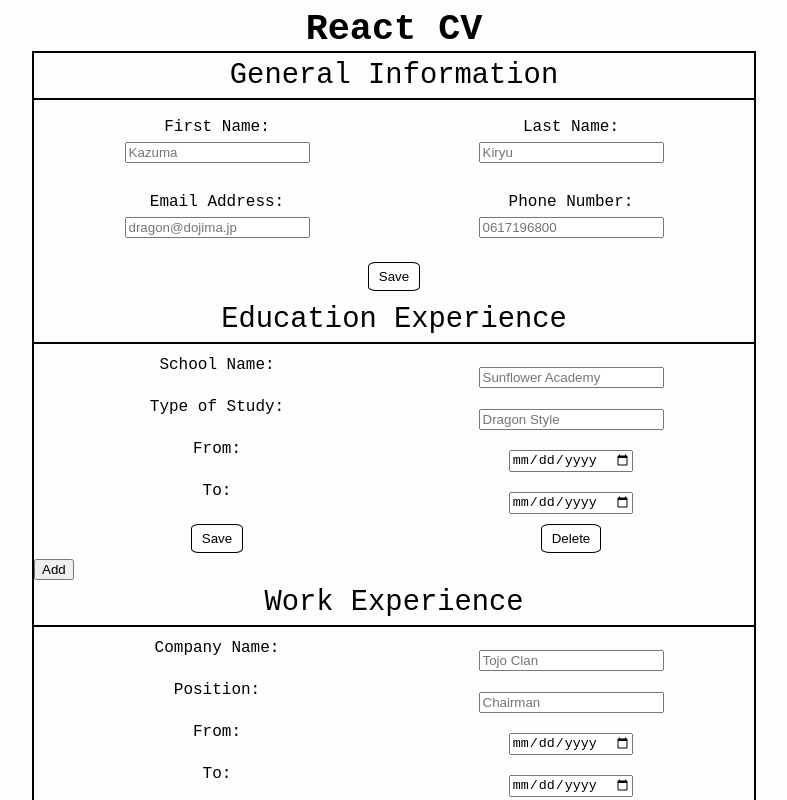
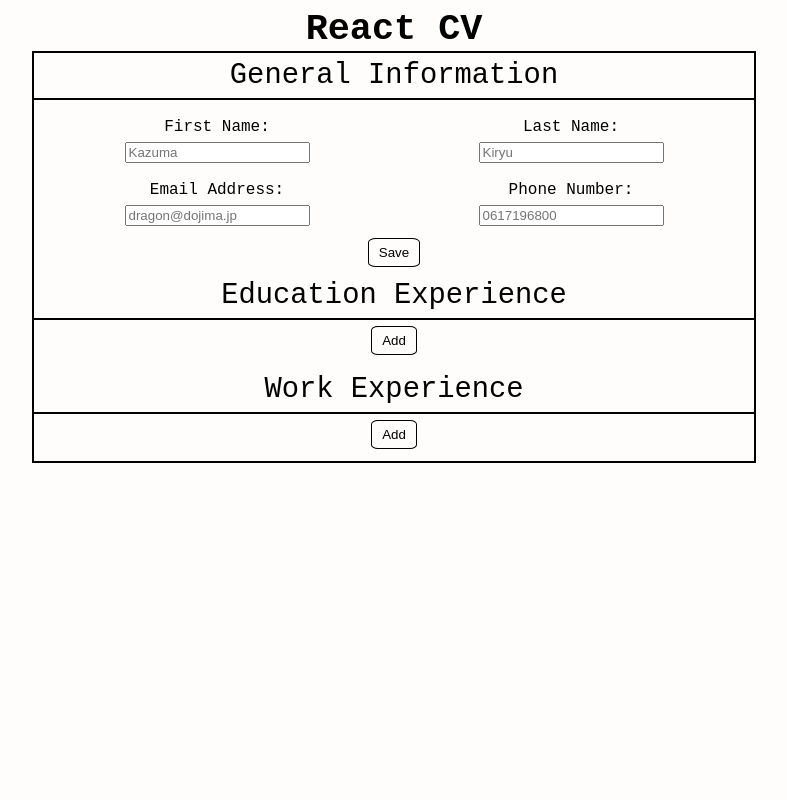
Before and after one commit to lw-a/cv-app, a React (Create React App) app: page / in a window 1280 px wide. Shown: the top 800 px of the page, without its empty margins (246-1033 px from the left). Built offline with nearby package versions, Linux system fonts and the light colour scheme.

Commit message:
style education and work

```diff
--- a/src/App.js
+++ b/src/App.js
@@ -61,17 +61,15 @@ class App extends React.Component {
           <h2>General Information</h2>
             <GeneralInfo />
           </div>
-          <div>
+          <div className="sectionDiv">
             <h2>Education Experience</h2>
-            <EducationInfo />
             {educationExp}
-            <button onClick={() => this.handleClick('education')}>Add</button>
+            <button onClick={() => this.handleClick('education')} className='btn addbtn'>Add</button>
           </div>
-          <div>
+          <div className="sectionDiv">
           <h2>Work Experience</h2>
-            <ExperienceInfo />
             {workExp}
-            <button onClick={() => this.handleClick('work')}>Add</button>
+            <button onClick={() => this.handleClick('work')} className='btn addbtn'>Add</button>
           </div>
         </main>
       </div>
--- a/src/Components/EducationInfo.js
+++ b/src/Components/EducationInfo.js
@@ -57,17 +57,17 @@ class EducationInfo extends React.Component {
     return (
       <section>
         <form onSubmit={this.handleSubmit}>
-        <label htmlFor='school'>School Name:</label>
-          <input type='text' placeholder='Sunflower Academy' name='school' id='school' onChange={this.handleChange} value={school} />
+        <label htmlFor='school'><p>School Name:</p>
+          <input type='text' placeholder='Sunflower Academy' name='school' id='school' onChange={this.handleChange} value={school} /></label>
 
-          <label htmlFor='type'>Type of Study:</label>
-          <input type='text' placeholder='Dragon Style' name='type' id='type' onChange={this.handleChange} value={type} />
+          <label htmlFor='type'><p>Type of Study:</p>
+          <input type='text' placeholder='Dragon Style' name='type' id='type' onChange={this.handleChange} value={type} /></label>
 
-          <label htmlFor='from'>From:</label>
-          <input type='date' name='from' id='from' onChange={this.handleChange} value={from} />
+          <label htmlFor='from'><p>From:</p>
+          <input type='date' name='from' id='from' onChange={this.handleChange} value={from} /></label>
 
-          <label htmlFor='to'>To:</label>
-          <input type='date' name='to' id='to' onChange={this.handleChange} value={to} />
+          <label htmlFor='to'><p>To:</p>
+          <input type='date' name='to' id='to' onChange={this.handleChange} value={to} /></label>
           <button type='submit' className='btn'>Save</button> <button type='button' onClick={() => handleDelete('educations', id)} className='btn'> Delete </button>
         </form>
       </section>
--- a/src/Components/ExperienceInfo.js
+++ b/src/Components/ExperienceInfo.js
@@ -61,20 +61,20 @@ class ExperienceInfo extends React.Component {
     return (
       <section>
         <form onSubmit={this.handleSubmit}>
-        <label htmlFor='companyName'>Company Name:</label>
-          <input type='text' placeholder='Tojo Clan' name='companyName' id='companyName' onChange={this.handleChange} value={companyName} />
+        <label htmlFor='companyName'><p>Company Name:</p>
+          <input type='text' placeholder='Tojo Clan' name='companyName' id='companyName' onChange={this.handleChange} value={companyName} /></label>
 
-          <label htmlFor='position'>Position:</label>
-          <input type='text' placeholder='Chairman' name='position' id='position' onChange={this.handleChange} value={position} />
+          <label htmlFor='position'><p>Position:</p>
+          <input type='text' placeholder='Chairman' name='position' id='position' onChange={this.handleChange} value={position} /></label>
 
-          <label htmlFor='from'>From:</label>
-          <input type='date' name='from' id='from' onChange={this.handleChange} value={from} />
+          <label htmlFor='from'><p>From:</p>
+          <input type='date' name='from' id='from' onChange={this.handleChange} value={from} /></label>
 
-          <label htmlFor='to'>To:</label>
-          <input type='date' name='to' id='to' onChange={this.handleChange} value={to} />
+          <label htmlFor='to'><p>To:</p>
+          <input type='date' name='to' id='to' onChange={this.handleChange} value={to} /></label>
 
-          <label htmlFor='tasks'>Tasks:</label>
-          <textarea placeholder='Make sure every runs smoothly' name='tasks' id='tasks' onChange={this.handleChange} value={tasks} />
+          <label htmlFor='tasks' className='tasks'><p>Tasks:</p>
+          <textarea placeholder='Make sure every runs smoothly' name='tasks' id='tasks' onChange={this.handleChange} value={tasks} /></label>
 
           <button type='submit' className='btn'>Save</button> <button type='button' onClick={() => handleDelete('works', id)} className='btn'> Delete </button>
         </form>
--- a/src/styles/App.css
+++ b/src/styles/App.css
@@ -14,6 +14,13 @@ main {
 	margin: auto;
 }
 
+.sectionDiv {
+  text-align: center;
+}
+
+section {
+  text-align: left;
+}
 h1 {
   text-align: center;
   font-size: 2.3rem;
@@ -53,11 +60,21 @@ form {
 }
 
 label {
-	width: 90%;
+	width: 80%;
 	height: 100%;
-	margin: 12px;
+	margin: 6px;
   text-align: center;
 }
+.tasks {
+  grid-column-start: 1;
+  grid-column-end: 3;
+}
+
+.tasks p {
+  text-align: left;
+  margin-left: 40px;
+}
+
 
 textarea {
 	grid-column: 1/ 3;
@@ -70,6 +87,7 @@ textarea {
 	margin: 0px 30px;
 	font-size: 1.5rem;
   margin-bottom: 18px;
+  text-align: left;
 }
 
 p {
@@ -83,3 +101,7 @@ p {
   background-color: #FFFDFB;
   border: none;
 }
+
+.addbtn {
+  margin-bottom: 12px;
+}
```
